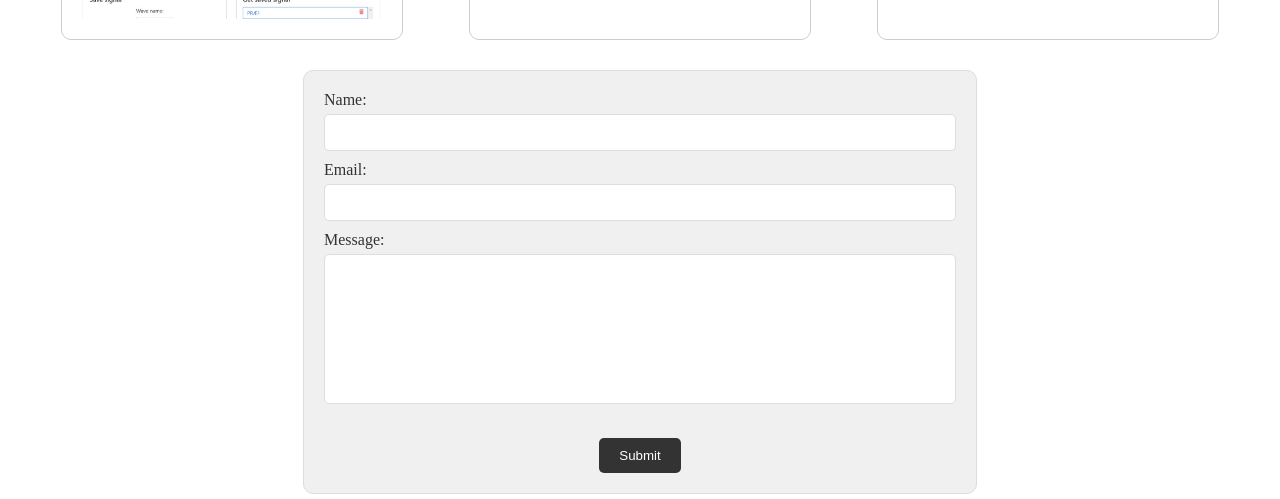
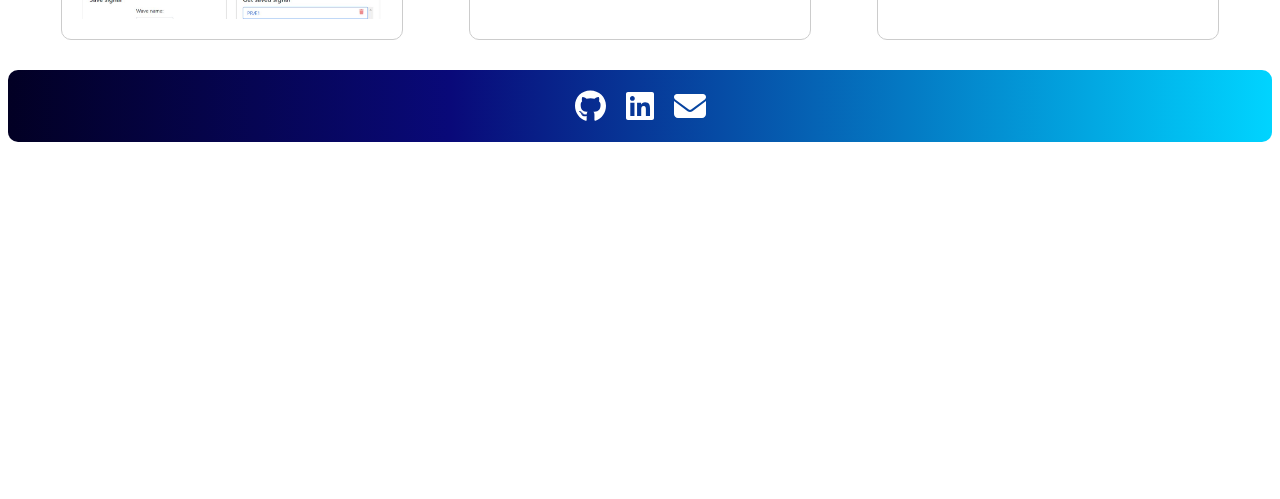
Before and after one commit to Jesperejohannsen/jetechnest, a React (Vite) app: page / in a window 1280 px wide. Shown: the part 880-1379 px from the top of the page. After the commit the page ends 1030 px from the top, so only its background shows below. Built offline with nearby package versions, Linux system fonts and the light colour scheme.

Commit message:
changing contactSection

```diff
--- a/package.json
+++ b/package.json
@@ -11,6 +11,9 @@
     "preview": "vite preview"
   },
   "dependencies": {
+    "@fortawesome/free-brands-svg-icons": "^6.5.1",
+    "@fortawesome/free-solid-svg-icons": "^6.5.1",
+    "@fortawesome/react-fontawesome": "^0.2.0",
     "react": "^18.2.0",
     "react-dom": "^18.2.0",
     "react-router-dom": "^6.21.1"
--- a/src/components/contact/Contact.css
+++ b/src/components/contact/Contact.css
@@ -1,48 +1,17 @@
-form {
+.contact {
   display: flex;
-    flex-direction: column;
-    align-items: center;
   justify-content: center;
-    width: 50%;
-    margin: auto;
+  gap: 20px;
+  background: linear-gradient(90deg, rgba(2,0,36,1) 0%, rgba(9,9,121,1) 35%, rgba(0,212,255,1) 100%);
   padding: 20px;
-    border: 1px solid #ddd;
   border-radius: 10px;
-    background: #f0f0f0;
 }
 
-  label {
-    width: 100%;
-    margin-bottom: 10px;
-    color: #333;
+.contact a {
+  color: #fff;
+  transition: color 0.3s ease;
 }
 
-  input[type="text"], input[type="email"], textarea {
-    width: 100%;
-    padding: 10px;
-    border: 1px solid #ddd;
-    border-radius: 5px;
-    margin-top: 5px;
-    box-sizing: border-box;
+.contact a:hover {
+  color: #ddd;
 }
-
-  textarea {
-    height: 150px;
-    resize: none;
-  }
-
-  input[type="submit"] {
-    margin-top: 20px;
-    padding: 10px 20px;
-    border: none;
-    border-radius: 5px;
-    background-color: #333;
-    color: #fff;
-    cursor: pointer;
-    transition: background-color 0.3s ease;
-  }
-
-  input[type="submit"]:hover {
-    background-color: #555;
-    cursor: not-allowed;
-  }
--- a/src/components/contact/Contact.tsx
+++ b/src/components/contact/Contact.tsx
@@ -1,67 +1,22 @@
-import React, { useState, ChangeEvent, FormEvent } from 'react';
+import { FontAwesomeIcon } from '@fortawesome/react-fontawesome';
+import { faGithub, faLinkedin } from '@fortawesome/free-brands-svg-icons';
+import { faEnvelope } from '@fortawesome/free-solid-svg-icons';
 import './Contact.css';
 
-const ContactForm = () => {
-  const [name, setName] = useState<string>('');
-  const [email, setEmail] = useState<string>('');
-  const [message, setMessage] = useState<string>('');
-  const [wordCount, setWordCount] = useState<number>(0);
-  const [errors, setErrors] = useState<{name: string, email: string, message: string}>({name: '', email: '', message: ''});
-  const [isSubmitted, setIsSubmitted] = useState<boolean>(false);
-
-  const handleInputChange = (event: ChangeEvent<HTMLInputElement>, setter: React.Dispatch<React.SetStateAction<string>>) => {
-    setter(event.target.value);
-  };
-
-  const handleMessageChange = (event: ChangeEvent<HTMLTextAreaElement>) => {
-    const words: string[] = event.target.value.split(' ').filter((word: string) => word !== '');
-    setWordCount(words.length);
-    if (words.length <= 200) {
-      setMessage(event.target.value);
-    }
-  };
-
-  const validateForm = () => {
-    let newErrors = {name: '', email: '', message: ''};
-    if (!name) newErrors.name = "Name is required";
-    if (!email) newErrors.email = "Email is required";
-    else if (!/\S+@\S+\.\S+/.test(email)) newErrors.email = "Email is invalid";
-    if (!message) newErrors.message = "Message is required";
-    return newErrors;
-  };
-
-  const handleSubmit = (event: FormEvent) => {
-    event.preventDefault();
-    let newErrors = validateForm();
-    if (Object.values(newErrors).every(error => error === '')) {
-      setIsSubmitted(true);
-      // Submit form
-    } else {
-      setErrors(newErrors);
-    }
-  };
-
+const Contact = () => {
   return (
-    <form onSubmit={handleSubmit}>
-      <label>
-        Name:
-        <input type="text" value={name} onChange={(event) => handleInputChange(event, setName)} />
-        {errors.name && <p>{errors.name}</p>}
-      </label>
-      <label>
-        Email:
-        <input type="email" value={email} onChange={(event) => handleInputChange(event, setEmail)} />
-        {errors.email && <p>{errors.email}</p>}
-      </label>
-      <label>
-        Message:
-        <textarea value={message} onChange={handleMessageChange} />
-        {errors.message && <p>{errors.message}</p>}
-      </label>
-      <input type="submit" value="Submit" disabled={!name || !email || !message || wordCount > 200} />
-      {isSubmitted && <p>Form submitted successfully!</p>}
-    </form>
+    <div className="contact">
+      <a href="https://github.com/yourusername" target="_blank" rel="noopener noreferrer">
+        <FontAwesomeIcon icon={faGithub} size="2x" />
+      </a>
+      <a href="https://linkedin.com/in/yourusername" target="_blank" rel="noopener noreferrer">
+        <FontAwesomeIcon icon={faLinkedin} size="2x" />
+      </a>
+      <a href="mailto:your.email@example.com">
+        <FontAwesomeIcon icon={faEnvelope} size="2x" />
+      </a>
+    </div>
   );
 };
 
-export default ContactForm;
+export default Contact;
```
Also changed, not shown: 1 other file (tests, documents, lock files or other folders). Lines whose indentation alone changed are shown as unchanged.
